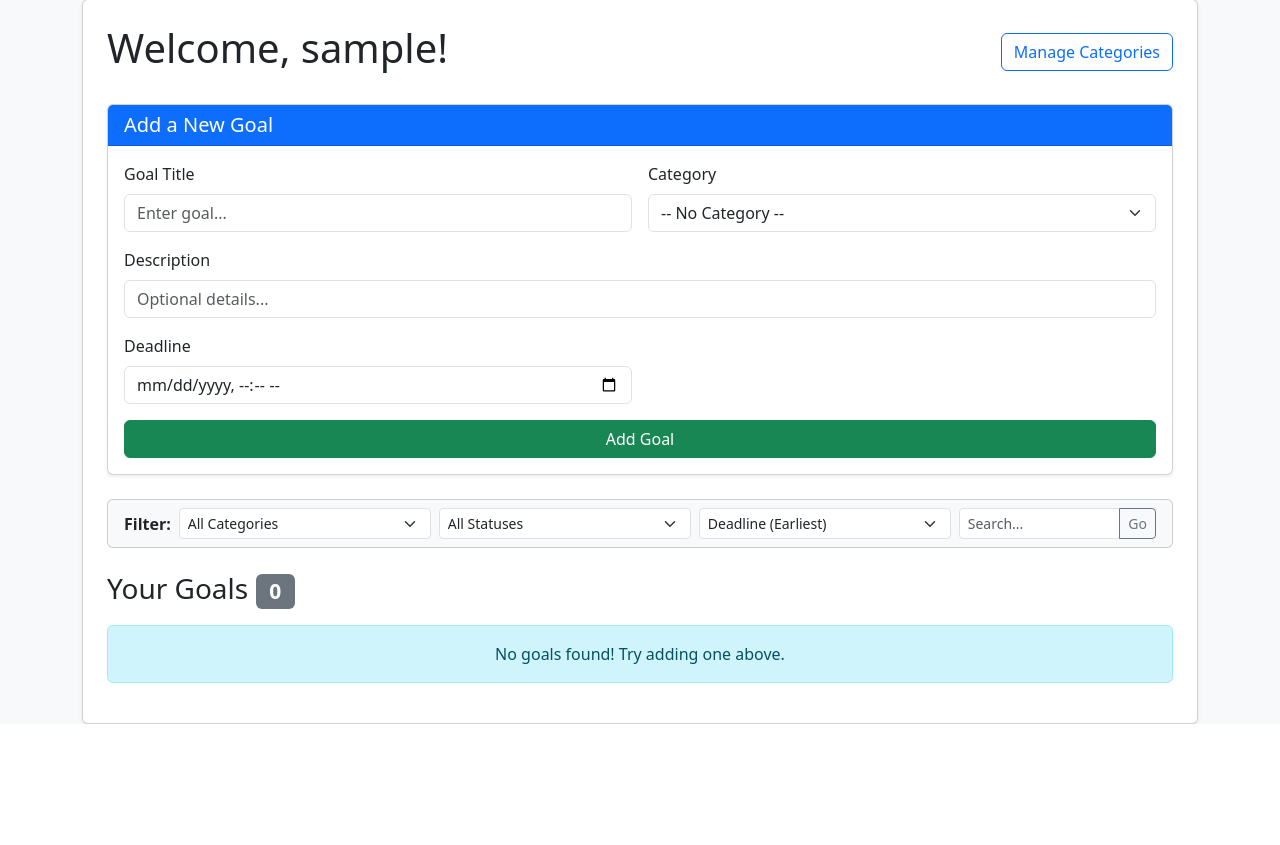
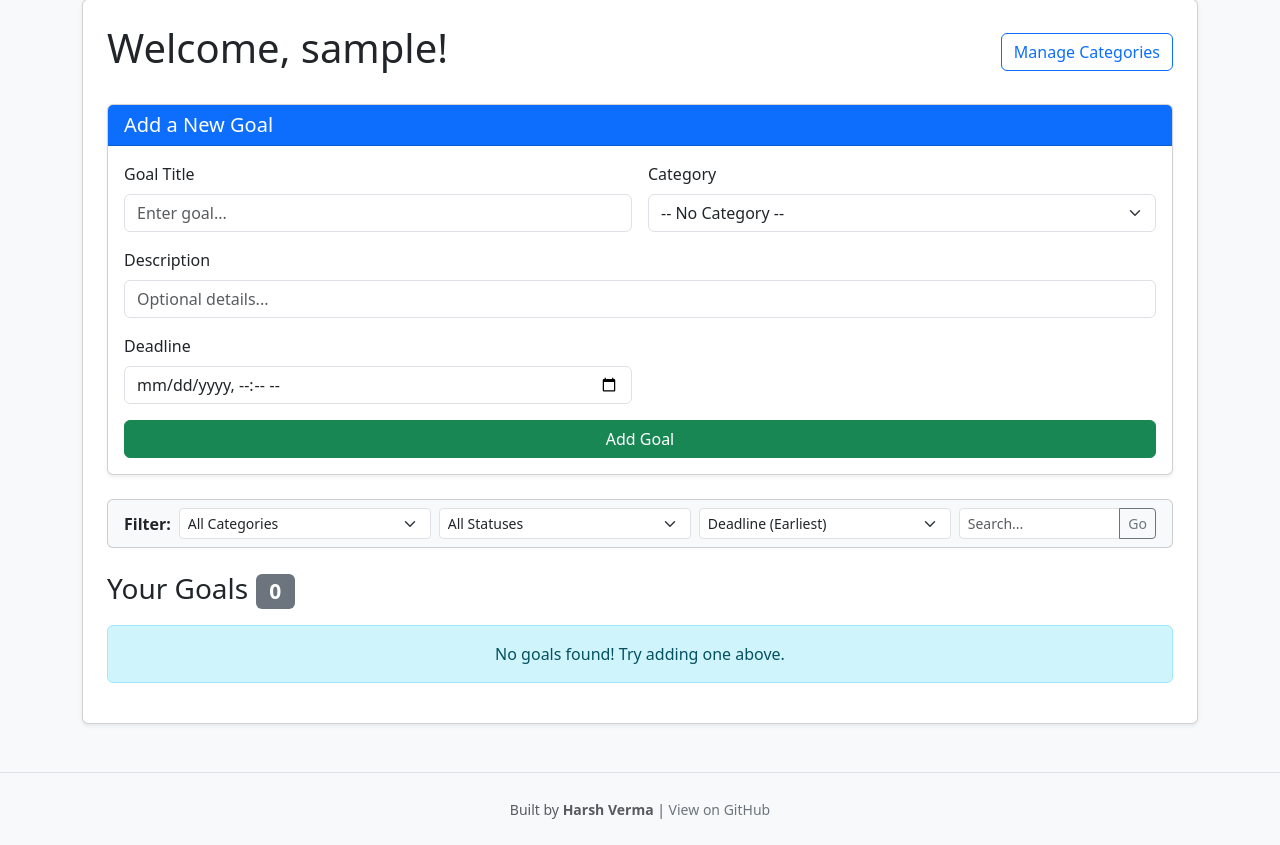
Before and after one commit to harsh-verma-27/goal-tracker, a Flask app: page /dashboard in a window 1280 px wide. Shown: the part 81-926 px from the top of the page. Before the commit the page ends 805 px from the top, so only its background shows below. Run offline with Flask 3, Linux system fonts and the light colour scheme; the visitor is signed in with stand-in values (Sample User, id 1); data that the repository does not hold is empty.

Commit message:
added readme and footer

```diff
--- a/templates/base.html
+++ b/templates/base.html
@@ -42,7 +42,14 @@
         </div>
     </div>
 
+    <footer class="text-center py-4 text-muted mt-5 border-top">
+        <small>
+            Built by <strong>Harsh Verma</strong> |
+            <a href="https://github.com/harsh-verma-27" target="_blank" class="text-decoration-none text-secondary">
+                View on GitHub <i class="bi bi-github"></i>
+            </a>
+        </small>
+    </footer>
     <script src="https://cdn.jsdelivr.net/npm/bootstrap@5.3.0/dist/js/bootstrap.bundle.min.js"></script>
-    <script src="{{ url_for('static', filename='main.js') }}"></script>
 </body>
 </html>
```
Also changed, not shown: README.md (added).
